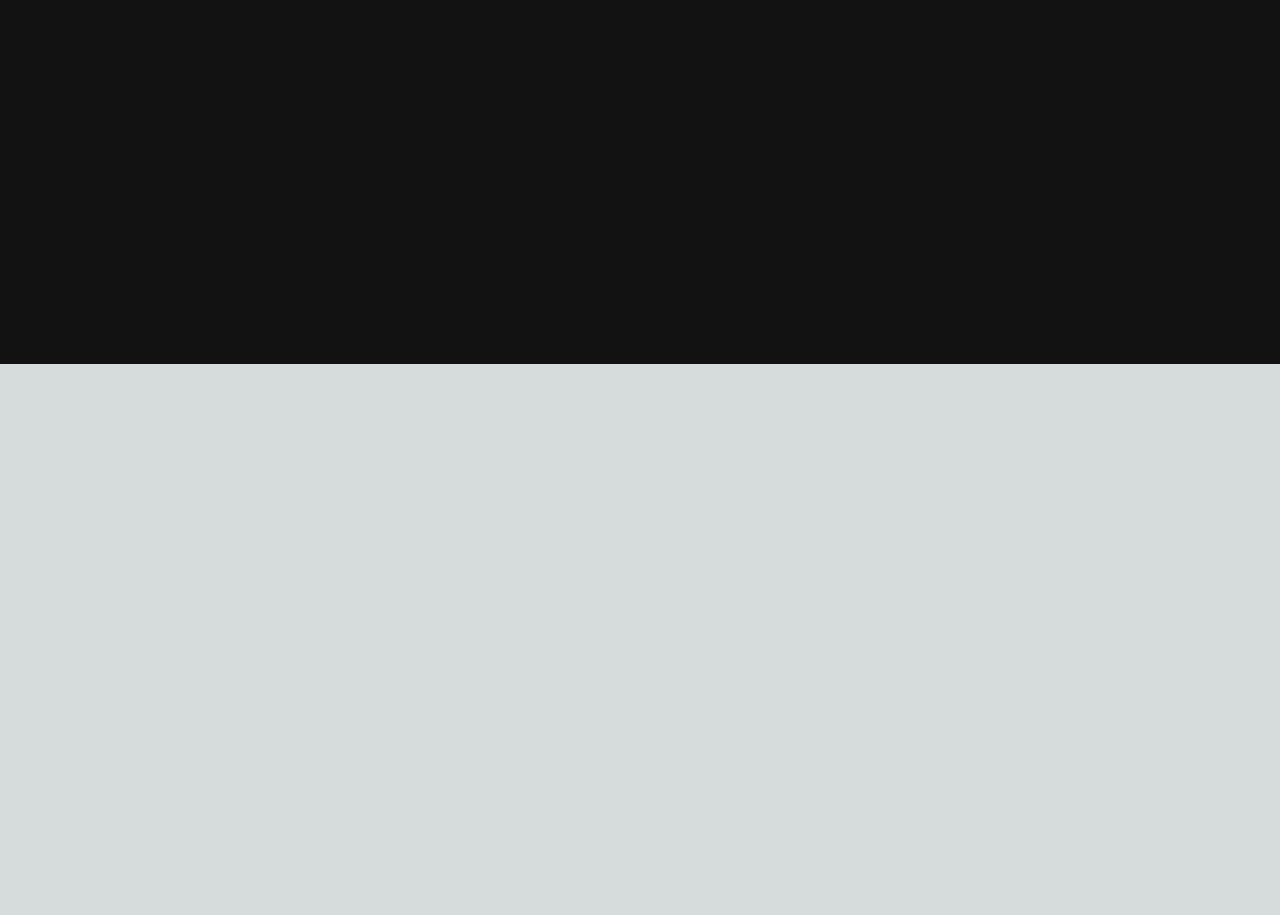
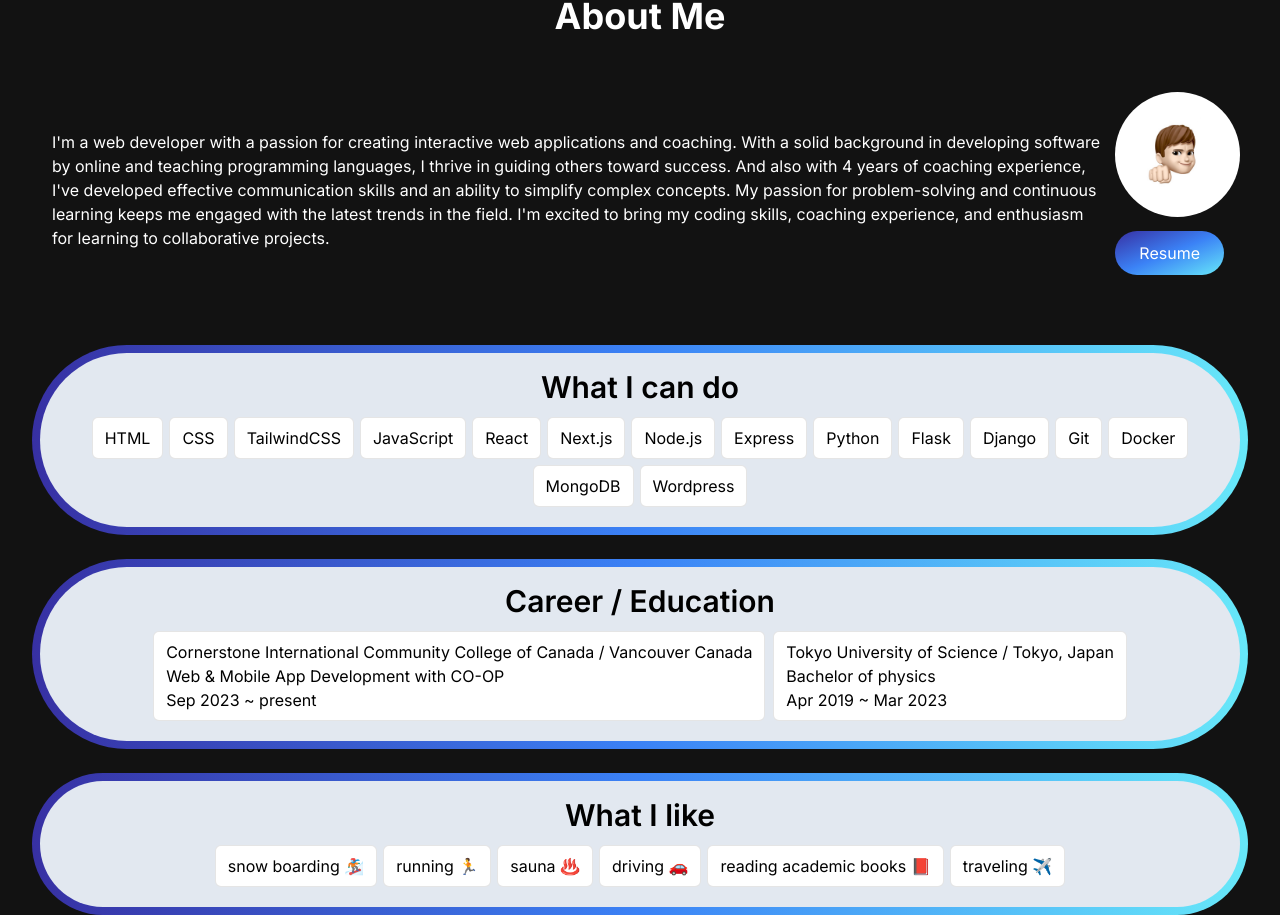
Before and after one commit to JamesCroissant/my-portfolio-website, a Next.js app in the folder my-portfolio-website/: page / in a window 1280 px wide. Shown: the part 436-1351 px from the top of the page. Before the commit the page ends 800 px from the top, so only its background shows below. Built offline with nearby package versions, Linux system fonts and the light colour scheme.

Commit message:
created about-section

```diff
--- /dev/null
+++ b/my-portfolio-website/app/components/About.jsx
@@ -0,0 +1,21 @@
+import React from 'react';
+import SelfIntroduction from "./SelfIntroduction";
+import Skills from "./Skills";
+import Education from "./Education";
+import Hobby from "./Hobby";
+
+const About = () => {
+  return (
+    <section id="#about">
+      <h2 className="text-white text-4xl text-center font-bold my-3">About Me</h2>
+      <div className="about">
+        <SelfIntroduction />
+        <Skills />
+        <Education />
+        <Hobby />
+      </div>
+    </section>
+  )
+}
+
+export default About;
--- /dev/null
+++ b/my-portfolio-website/app/components/Education.jsx
@@ -0,0 +1,37 @@
+import React from 'react';
+
+const Education = () => {
+  const timelineElements = [
+    {
+      "school" : "Cornerstone International Community College of Canada / Vancouver Canada",
+      "course" : "Web & Mobile App Development with CO-OP",
+      "term" : "Sep 2023 ~ present"
+    },
+    {
+      "school" : "Tokyo University of Science / Tokyo, Japan",
+      "course" : "Bachelor of physics",
+      "term" : "Apr 2019 ~ Mar 2023"
+    }
+  ]
+
+
+   return (
+    <div className="text-center px-2 py-2 my-6 mx-8 rounded-full bg-gradient-to-r from-indigo-800 via-blue-500 to-cyan-300 ">
+      <div className="rounded-full h-full w-full px-2 py-2 bg-slate-200">
+        <h3 className="text-3xl font-semibold pt-2">Career / Education</h3>
+        <ul className="flex flex-wrap justify-center gap-2 py-3 px-3">
+          {timelineElements.map((timelineElement, index) => (
+            <div key={index} className="text-left bg-white border border-black/[0.1] rounded-md px-3 py-2 hover:scale-110">
+              <li>{timelineElement.school}</li>
+              <li >{timelineElement.course}</li>
+              <li >{timelineElement.term}</li>
+            </div>
+          ))}
+        </ul>
+      </div>
+    </div>
+  )
+
+}
+
+export default Education;
--- /dev/null
+++ b/my-portfolio-website/app/components/Hobby.jsx
@@ -0,0 +1,26 @@
+import React from 'react';
+
+const Hobby = () => {
+  const hobbiesData = [
+   "snow boarding 🏂 ",
+   "running 🏃 ",
+   "sauna ♨️ ",
+   "driving 🚗 ",
+   "reading academic books 📕 ",
+   "traveling ✈️ ",
+  ]
+  return (
+    <div className="text-center px-2 py-2 mx-8 rounded-full bg-gradient-to-r from-indigo-800 via-blue-500 to-cyan-300 ">
+      <div className="rounded-full h-full w-full px-2 py-2 bg-slate-200">
+        <h3 className="text-3xl font-semibold pt-2">What I like</h3>
+        <ul className="flex flex-wrap justify-center gap-1.5 py-3 px-3">
+          {hobbiesData.map((hobby, index) => (
+            <li key={index} className="bg-white border border-black/[0.1] rounded-md px-3 py-2 hover:scale-110">{hobby}</li>
+          ))}
+        </ul>
+      </div>
+    </div>
+  )
+}
+
+export default Hobby;
--- /dev/null
+++ b/my-portfolio-website/app/components/SelfIntroduction.jsx
@@ -0,0 +1,40 @@
+import React from 'react';
+import Image from "next/image";
+
+const SelfIntroduction = () => {
+  return (
+    <div className="flex flex-col items-center my-8 mx-10 md:flex-row justify-around">
+      <div className="px-3">
+        <p className="text-white">
+          I'm a web developer with a passion for creating interactive web applications and coaching.
+          With a solid background in developing software by online
+          and teaching programming languages,
+          I thrive in guiding others toward success.
+          And also with 4 years of coaching experience,
+          I've developed effective communication skills
+          and an ability to simplify complex concepts.
+          My passion for problem-solving and continuous learning
+          keeps me engaged with the latest trends in the field.
+          I'm excited to bring my coding skills, coaching experience,
+          and enthusiasm for learning to collaborative projects.
+        </p>
+      </div>
+      <div className="text-center my-6">
+        <div className="profile-image">
+          <Image
+            src="/images/icon_profile.JPG"
+            alt="my profile icon"
+            className="rounded-full"
+            width={200}
+            height={200}
+          />
+        </div>
+        <button type="button" className="text-white my-6 hover:opacity-75">
+          <a href="./images/yuhamada_webdeveloper.pdf" className="my-5 mx-0 px-6 py-3 rounded-full mr-4 bg-gradient-to-br from-indigo-800 via-blue-500 to-cyan-300 hover:bg-slate-200 text-white">Resume</a>
+        </button>
+      </div>
+    </div>
+  )
+}
+
+export default SelfIntroduction;
--- /dev/null
+++ b/my-portfolio-website/app/components/Skills.jsx
@@ -0,0 +1,22 @@
+import React from 'react';
+
+const Skills = () => {
+  const skillsData = [
+    "HTML", "CSS", "TailwindCSS", "JavaScript", "React", "Next.js", "Node.js", "Express",
+    "Python", "Flask", "Django", "Git", "Docker", "MongoDB", "Wordpress"
+  ]
+  return (
+    <div className="text-center px-2 py-2 mx-8 rounded-full bg-gradient-to-r from-indigo-800 via-blue-500 to-cyan-300 ">
+      <div className="rounded-full h-full w-full px-2 py-2 bg-slate-200">
+        <h3 className="text-3xl font-semibold pt-2">What I can do</h3>
+        <ul className="flex flex-wrap justify-center gap-1.5 py-3 px-3">
+          {skillsData.map((skill, index) => (
+            <li key={index} className="bg-white border border-black/[0.1] rounded-md px-3 py-2 hover:scale-110">{skill}</li>
+          ))}
+        </ul>
+      </div>
+    </div>
+  )
+}
+
+export default Skills;
--- a/my-portfolio-website/app/page.js
+++ b/my-portfolio-website/app/page.js
@@ -1,6 +1,7 @@
 import Image from 'next/image';
 import HeroSection from './components/HeroSection';
 import Navbar from "./components/Navbar";
+import About from "./components/About";
 
 export default function Home() {
   return (
@@ -8,6 +9,8 @@ export default function Home() {
       <Navbar />
       <div className="container mx-auto mt-20">
         <HeroSection />
+
+        <About />
       </div>
     </main>
   )
--- a/my-portfolio-website/package.json
+++ b/my-portfolio-website/package.json
@@ -13,9 +13,11 @@
     "react": "^18",
     "react-dom": "^18",
     "react-icons": "^4.11.0",
-    "react-type-animation": "^3.2.0"
+    "react-type-animation": "^3.2.0",
+    "react-vertical-timeline-component": "^3.6.0"
   },
   "devDependencies": {
+    "@types/react-vertical-timeline-component": "^3.3.5",
     "autoprefixer": "^10",
     "eslint": "^8",
     "eslint-config-next": "14.0.0",
```
Also changed, not shown: my-portfolio-website/app/globals.css (line endings or trailing spaces), 2 other files (tests, documents, lock files or other folders).
